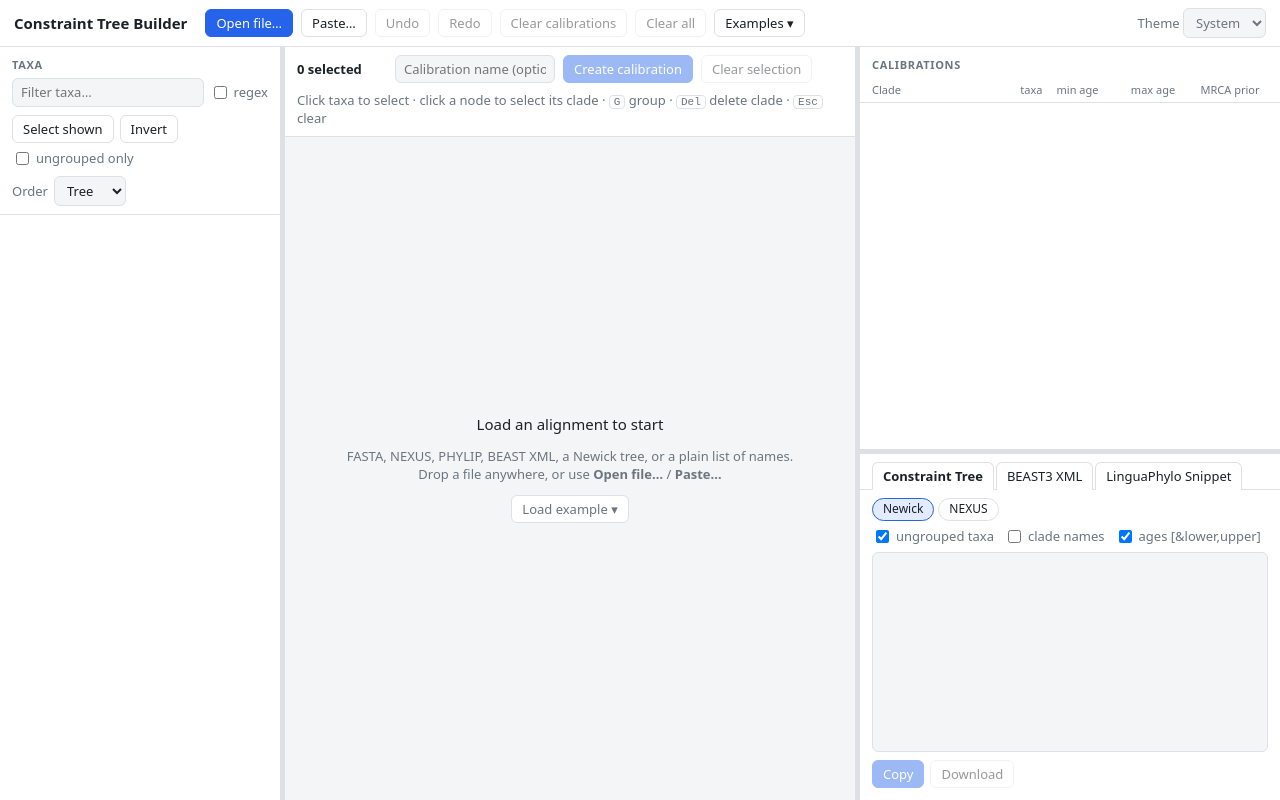
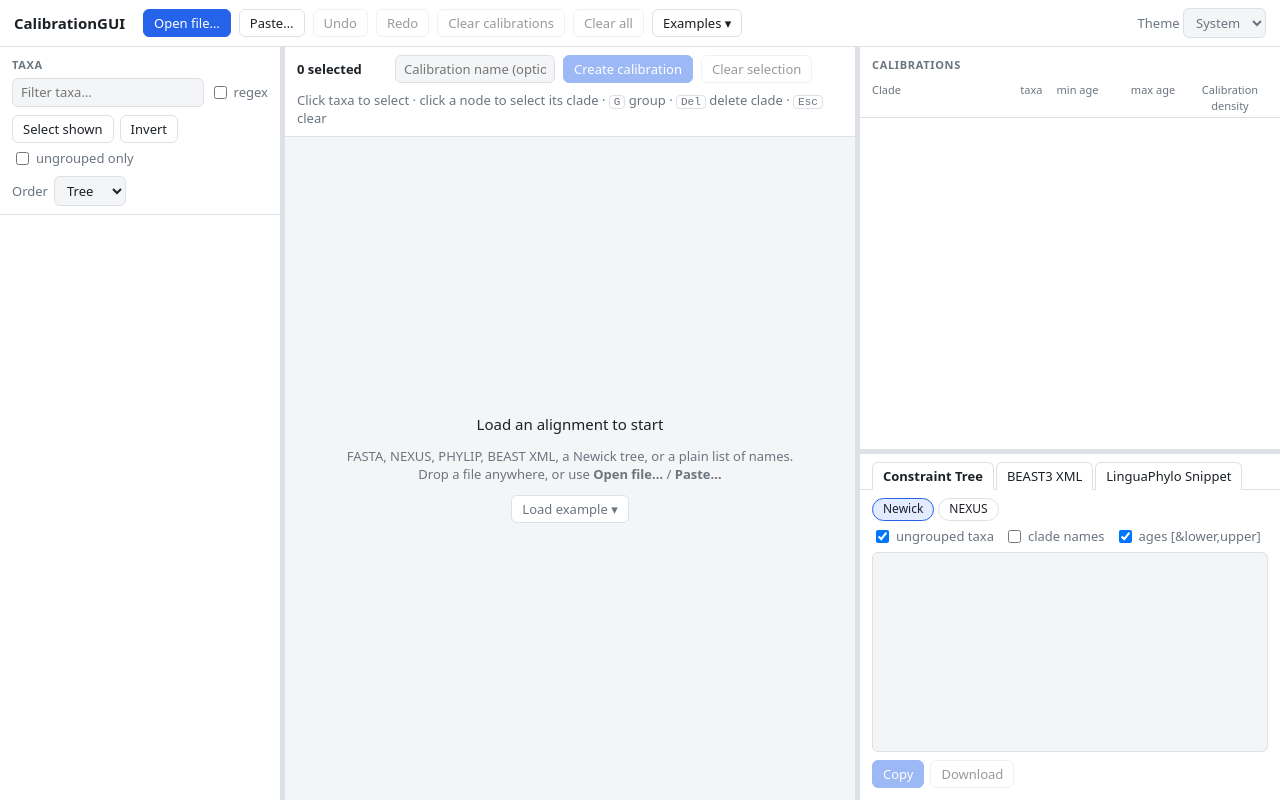
Before and after one commit to moverwater/CalibrationGUI, a website with bundled scripts: page index.html in a window 1280 px wide. Built offline with nearby package versions, Linux system fonts and the light colour scheme.

Commit message:
Renamed to CalibrationGUI

```diff
--- a/index.html
+++ b/index.html
@@ -3,7 +3,7 @@
 <head>
 <meta charset="utf-8">
 <meta name="viewport" content="width=device-width, initial-scale=1">
-<title>Constraint Tree Builder</title>
+<title>CalibrationGUI</title>
 <link rel="stylesheet" href="css/style.css">
 <script>
   // Apply a saved Light/Dark choice before the page is drawn (js/ui/theme.js manages it).
@@ -16,7 +16,7 @@
 </head>
 <body>
 <header>
-  <h1>Constraint Tree Builder</h1>
+  <h1>CalibrationGUI</h1>
   <button id="btnOpen" class="primary">Open file…</button>
   <button id="btnPaste">Paste…</button>
   <input type="file" id="fileInput" hidden accept=".fa,.fasta,.fas,.fna,.faa,.nex,.nexus,.nxs,.phy,.phylip,.xml,.nwk,.newick,.tre,.tree,.trees,.txt">
@@ -83,7 +83,7 @@
   <!-- Groups + export -->
   <section class="panel">
     <h2><span>Calibrations</span><span id="groupCount"></span></h2>
-    <div class="ghdr"><span class="sp">Clade</span><span class="c">taxa</span><span class="a">min age</span><span class="dash">–</span><span class="a">max age</span><span class="b" title="Distribution used by the MRCAPrior export">MRCA prior</span></div>
+    <div class="ghdr"><span class="sp">Clade</span><span class="c">taxa</span><span class="a">min age</span><span class="dash">–</span><span class="a">max age</span><span class="b" title="Distribution used by the MRCAPrior export">Calibration density</span></div>
     <div id="groupList"></div>
     <div id="warnings"></div>
     <div class="hgutter" data-size="export" title="Drag to resize · double-click to reset"></div>
```
